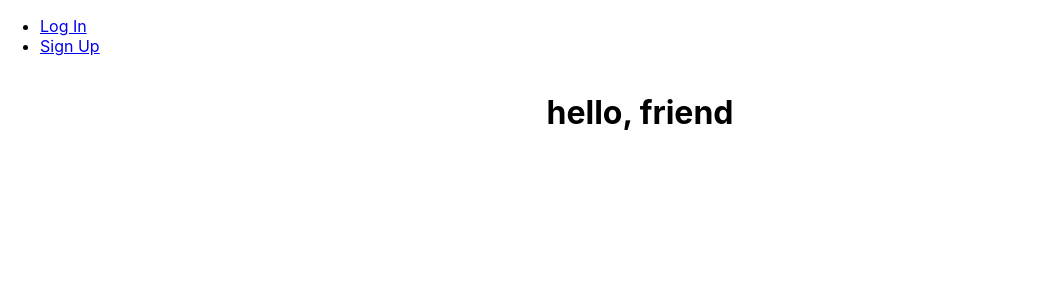
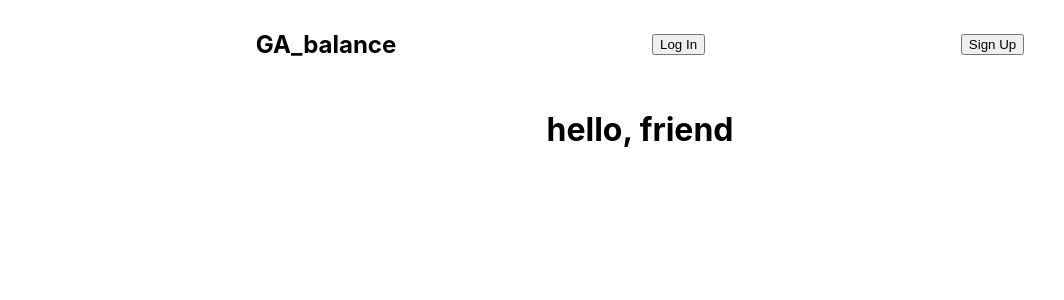
Before and after one commit to eagonzalez1/ga-balance-front-end, a React (Create React App) app: page / in a window 1280 px wide. Shown: the top 300 px of the page, without its empty margins (0-1064 px from the left). Built offline with nearby package versions, Linux system fonts and the light colour scheme; no server answers.

Commit message:
login navbar

```diff
--- a/src/App.jsx
+++ b/src/App.jsx
@@ -24,7 +24,10 @@ const App = () => {
 
   return (
     <>
+      <div>
         <NavBar user={user} handleLogout={handleLogout} />
+        <main>
+
           <Routes>
             <Route path="/" element={<Landing user={user} />} />
             <Route
@@ -50,6 +53,9 @@ const App = () => {
                   }
                   />
           </Routes>
+
+        </main>
+      </div>
     </>
   )
 }
--- /dev/null
+++ b/src/components/NavBar/NavBar.css
@@ -0,0 +1,7 @@
+.navbar-div {
+  display: flex;
+  flex-direction: row;
+  align-items: center;
+  justify-content: space-evenly;
+  margin: 10px auto;
+}
--- a/src/components/NavBar/NavBar.jsx
+++ b/src/components/NavBar/NavBar.jsx
@@ -1,4 +1,5 @@
-import { Link } from 'react-router-dom'
+import { Link, NavLink } from 'react-router-dom'
+import styles from './NavBar.css'
 
 const NavBar = ({ user, handleLogout }) => {
   return (
@@ -13,11 +14,14 @@ const NavBar = ({ user, handleLogout }) => {
           </ul>
         </nav>
       :
-        <nav>
-          <ul>
-            <li><Link to="/login">Log In</Link></li>
-            <li><Link to="/signup">Sign Up</Link></li>
-          </ul>
+        <nav className='navbar-div'>
+          <h2>GA_balance</h2>
+          <NavLink to='/login'>
+            <button>Log In</button>
+          </NavLink>
+          <NavLink to='/signup'>
+            <button>Sign Up</button>
+          </NavLink>
         </nav>
       }
     </>
```
Lines whose indentation alone changed are shown as unchanged.
